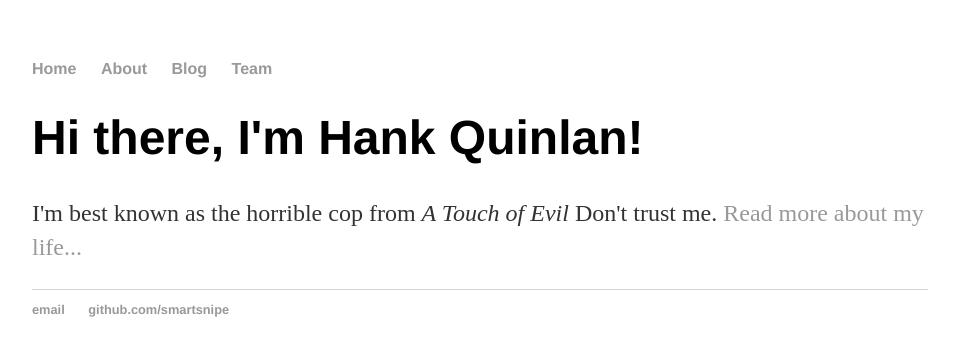
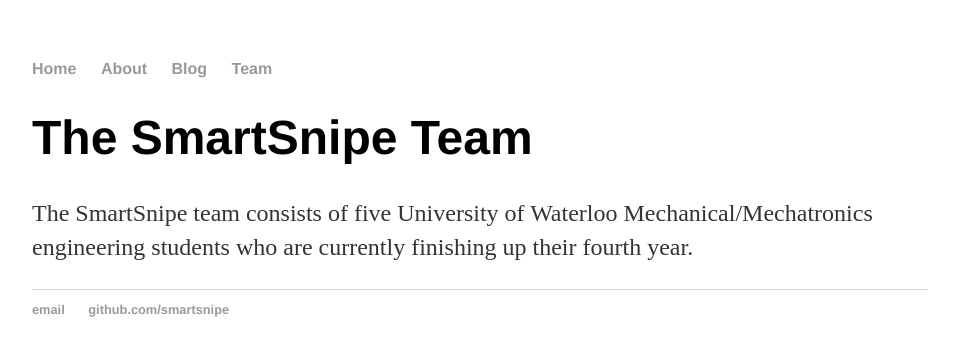
Before and after one commit to SmartSnipe/SmartSnipe.github.io, a Jekyll site: the page built from team/index.html, in a window 1280 px wide. Shown: the top 356 px of the page, without its empty margins (160-1115 px from the left). Built offline with Jekyll 4.4.1, drawn with Linux system fonts in a browser that asks for light colours.

Commit message:
First Changes

```diff
--- a/about/index.html
+++ b/about/index.html
@@ -1,8 +1,8 @@
 ---
 layout: default
-title: Hank Quinlan, Horrible Cop
+title: SmartSnipe About
 ---
 <div class="blurb">
-	<h1>Hi there, I'm Hank Quinlan!</h1>
+	<h1>About</h1>
 	<p>I'm best known as the horrible cop from <em>A Touch of Evil</em> Don't trust me. <a href="/about">Read more about my life...</a></p>
 </div><!-- /.blurb -->
--- a/blog/index.html
+++ b/blog/index.html
@@ -1,6 +1,6 @@
 ---
 layout: default
-title: Hank Quinlan's Blog
+title: Smart Snipe Blog
 ---
 	<h1>{{ page.title }}</h1>
 	<ul class="posts">
--- a/index.html
+++ b/index.html
@@ -3,6 +3,6 @@ layout: default
 title: SmartSnipe
 ---
 <div class="blurb">
-	<h1>Filler Text!</h1>
+	<h1>SmartSnipe</h1>
 	<p>More Filler <em>Filler</em> Don't trust me. <a href="/about">Read more about us here</a></p>
 </div><!-- /.blurb -->
--- a/team/index.html
+++ b/team/index.html
@@ -1,8 +1,8 @@
 ---
 layout: default
-title: Hank Quinlan, Horrible Cop
+title: SmartSnipe Team
 ---
 <div class="blurb">
-	<h1>Hi there, I'm Hank Quinlan!</h1>
-	<p>I'm best known as the horrible cop from <em>A Touch of Evil</em> Don't trust me. <a href="/about">Read more about my life...</a></p>
+	<h1>The SmartSnipe Team</h1>
+	<p>The SmartSnipe team consists of five University of Waterloo Mechanical/Mechatronics engineering students who are currently finishing up their fourth year. </p>
 </div><!-- /.blurb -->
```
